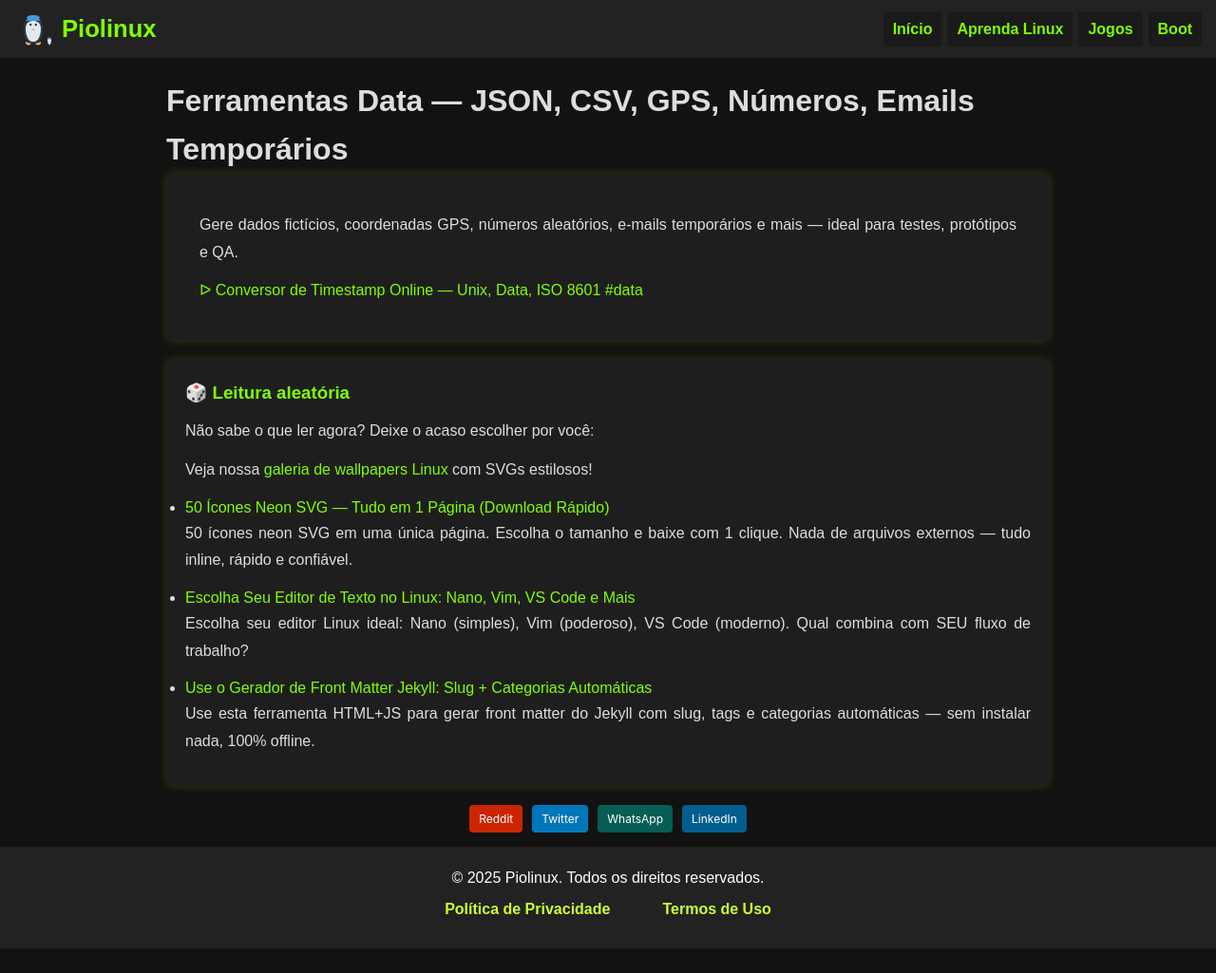
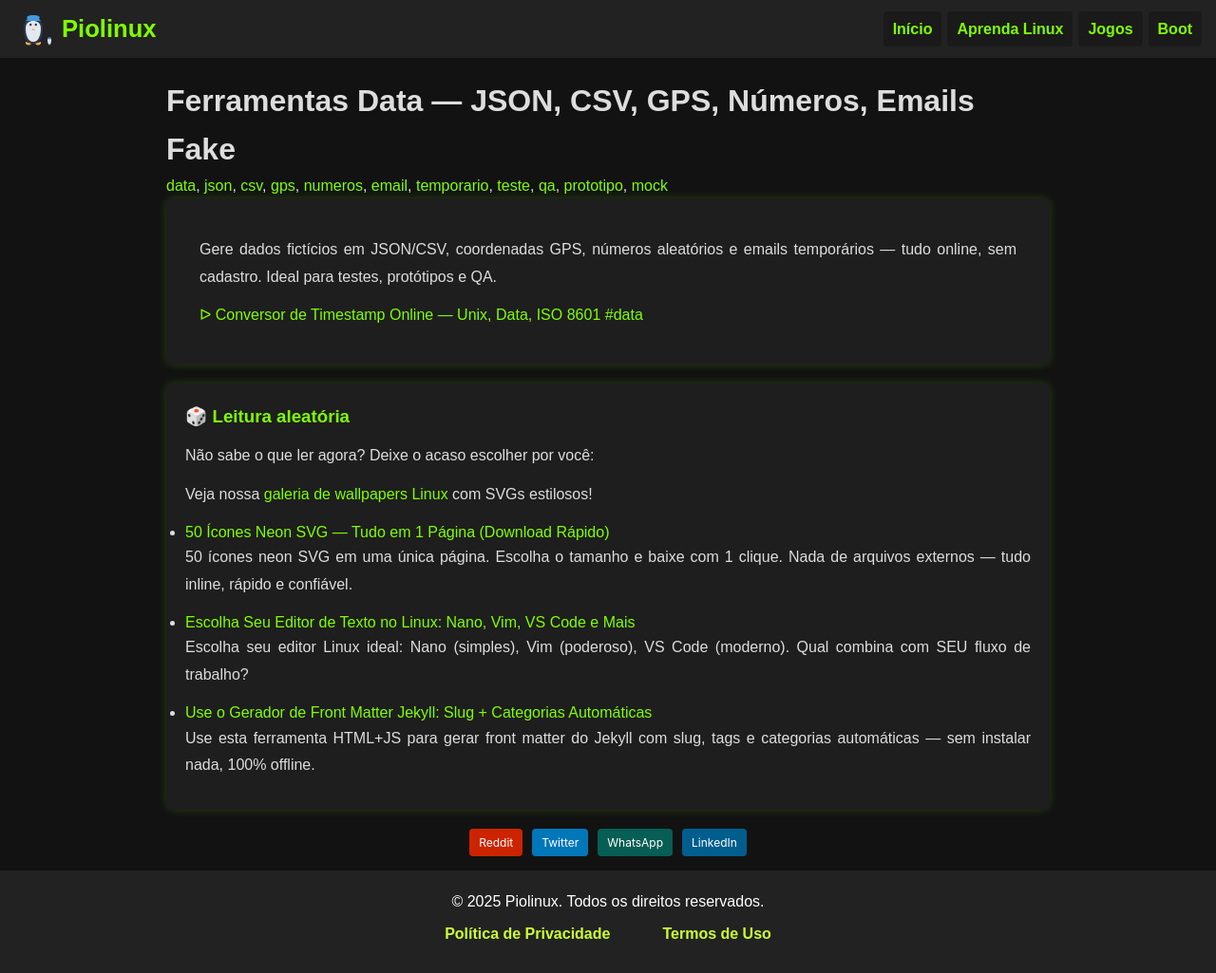
Before and after one commit to Piolinux/piolinux-site, a Jekyll site: the page built from ferramentas/data.html, in a window 1280 px wide. Shown: the whole page at 95% size. Built offline with Jekyll 4.4.1, drawn with Linux system fonts in a browser that asks for light colours; before the commit the page ends 999 px from its top, so only the background shows below that.

Commit message:
Add files via upload

```diff
--- a/ferramentas/data.html
+++ b/ferramentas/data.html
@@ -1,8 +1,9 @@
 ---
 layout: default
-title: Ferramentas Data — JSON, CSV, GPS, Números, Emails Temporários
-description: "Gere dados fictícios, coordenadas GPS, números aleatórios, e-mails temporários e mais — ideal para testes, protótipos e QA."
+title: Ferramentas Data — JSON, CSV, GPS, Números, Emails Fake
+description: 'Gere dados fictícios em JSON/CSV, coordenadas GPS, números aleatórios e emails temporários — tudo online, sem cadastro. Ideal para testes, protótipos e QA.'
 permalink: /ferramentas/data/
+tags: [data, json, csv, gps, numeros, email, temporario, teste, qa, prototipo, mock]
 ---
 
 
@@ -24,3 +25,34 @@ permalink: /ferramentas/data/
   </div>
 </main>
 </section>
+
+
+<script type="application/ld+json">
+{
+  "@context": "https://schema.org",
+  "@type": "CollectionPage",
+  "name": "Ferramentas Data — JSON, CSV, GPS, Números, Emails Fake",
+  "description": "Gere dados fictícios em JSON/CSV, coordenadas GPS, números aleatórios e emails temporários — tudo online, sem cadastro. Ideal para testes, protótipos e QA.",
+  "url": "{{ page.url | absolute_url }}",
+  "mainEntity": {
+    "@type": "ItemList",
+    "itemListElement": [
+      {
+        "@type": "SoftwareApplication",
+        "name": "Gerador de Dados de Teste (JSON/CSV)",
+        "applicationCategory": "Ferramenta para QA"
+      },
+      {
+        "@type": "SoftwareApplication",
+        "name": "Gerador de Coordenadas GPS Aleatórias",
+        "applicationCategory": "Ferramenta para Testes Geográficos"
+      },
+      {
+        "@type": "SoftwareApplication",
+        "name": "Gerador de E-mails Temporários",
+        "applicationCategory": "Ferramenta para Testes de Cadastro"
+      }
+    ]
+  }
+}
+</script>
```
